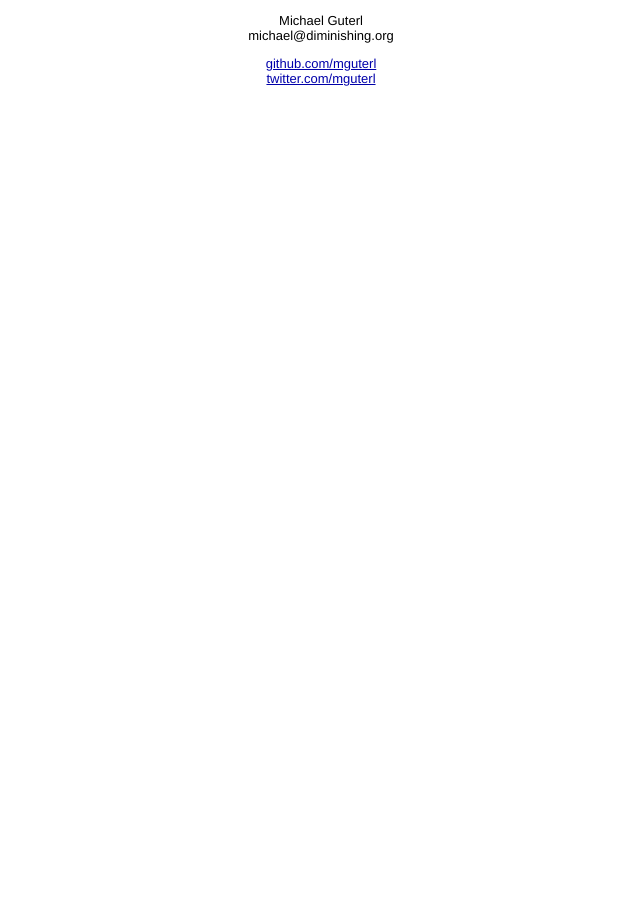
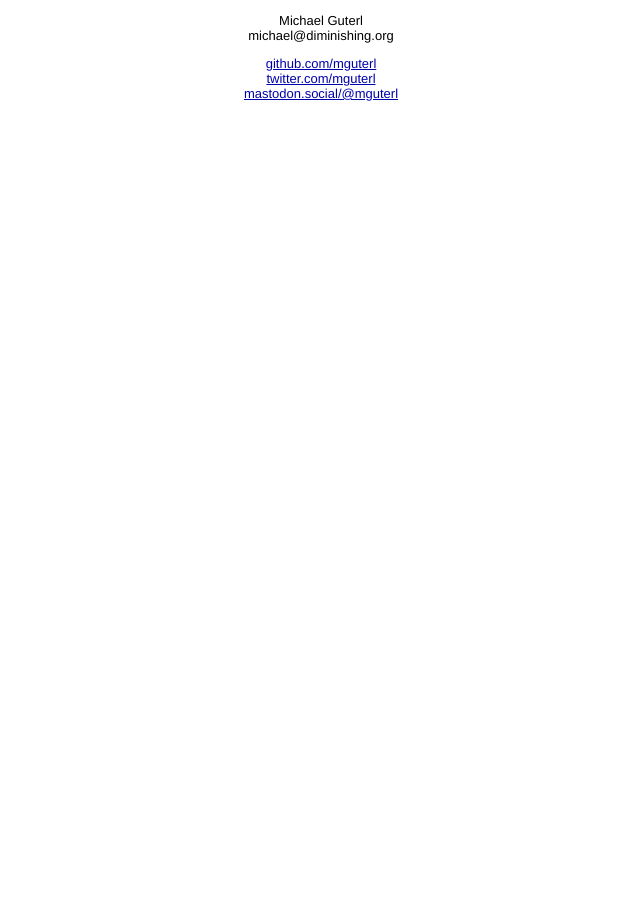
Before and after one commit to mguterl/diminishing.org, a Jekyll site: the page built from index.html, in a window 1280 px wide. Shown: the whole page, without its empty margins (319-959 px from the left). Built offline with Jekyll 4.4.1, drawn with Linux system fonts in a browser that asks for light colours.

Commit message:
Add mastodon

```diff
--- a/_layouts/default.html
+++ b/_layouts/default.html
@@ -25,6 +25,7 @@
     <p>
       <a href="https://github.com/mguterl">github.com/mguterl</a><br />
       <a href="https://twitter.com/mguterl">twitter.com/mguterl</a><br />
+      <a rel="me" href="https://mastodon.social/@mguterl">mastodon.social/@mguterl</a>
     </p>
   </div>
 
```
